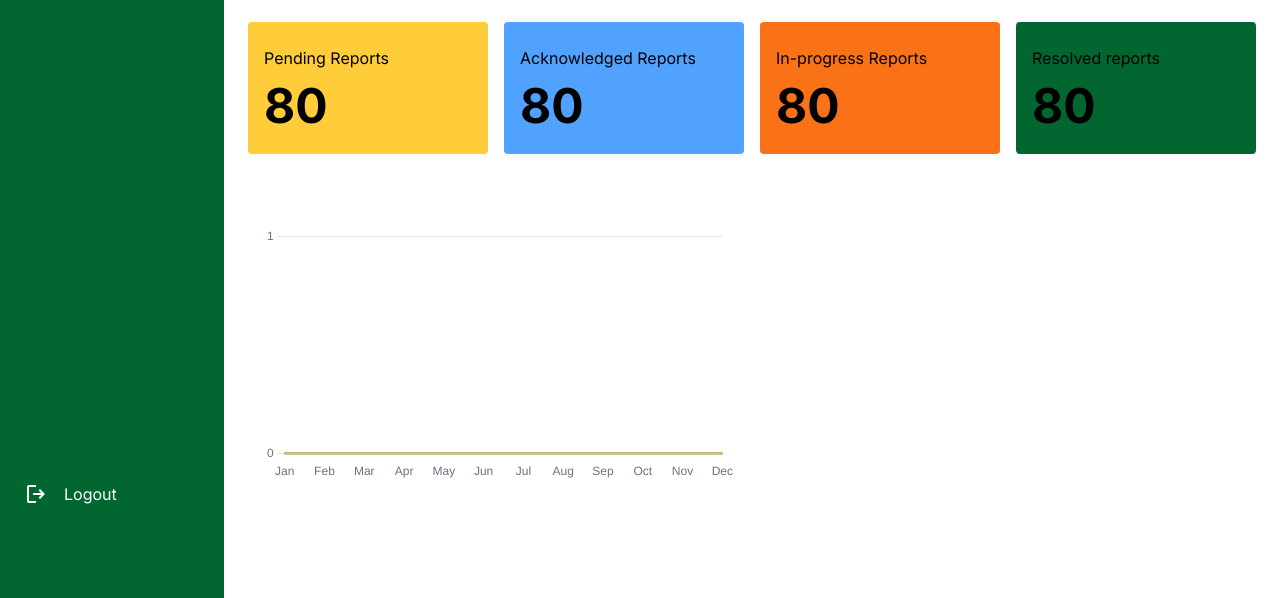
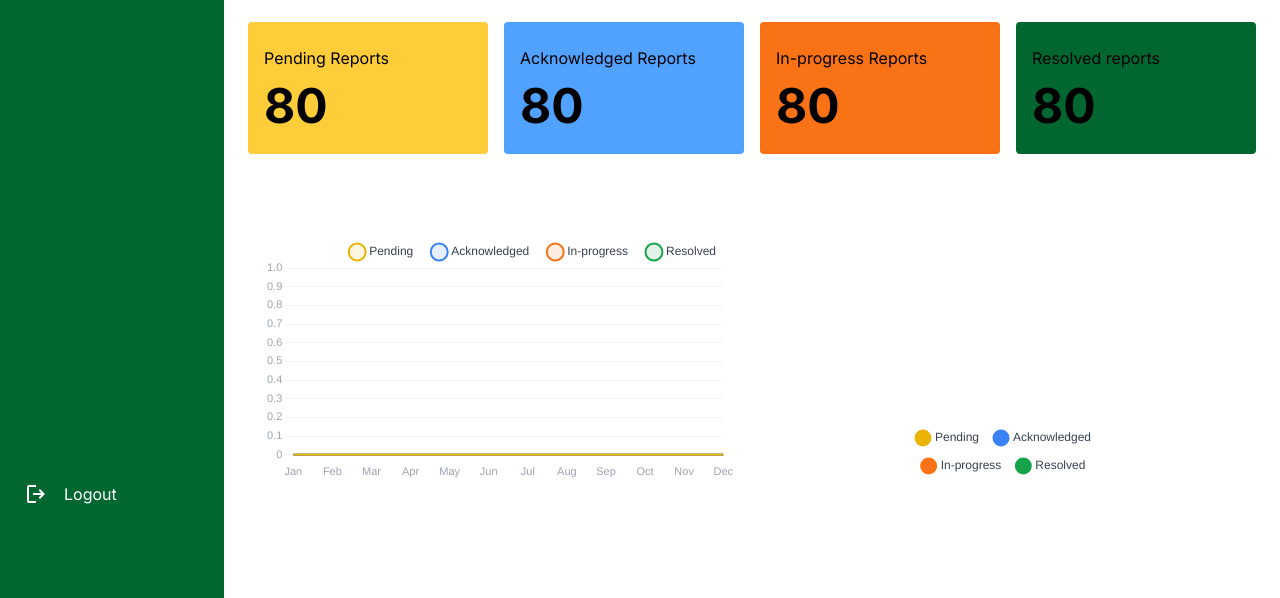
Before and after one commit to Mclakez/naijafix, a website with bundled scripts: page src/officer/officer_home.html in a window 1280 px wide. Shown: the part 202-800 px from the top of the page. Built offline with nearby package versions, Linux system fonts and the light colour scheme; no server answers.

Commit message:
Some little changes to the FE like improving the officer chart

```diff
--- a/src/admin/admin_home.html
+++ b/src/admin/admin_home.html
@@ -192,7 +192,7 @@ Officers</li>
                 <span class="mt-8 md:mt-0">Officers</span>
                 <div class="relative">
                     <button class="add-officer-btn flex gap-2 items-center justify-center py-3 px-4 pr-5 bg-green-800 rounded-full text-white"><img src="../images/add_24dp_FFFFFF_FILL0_wght400_GRAD0_opsz24 (1).svg">Add Officer</button>
-                    <form class="bg-white shadow-lg absolute top-[calc(100%+0.5rem)] right-0 w-72 px-3 py-2 pb-4 flex flex-col gap-2 rounded z-100 hidden">
+                    <form class="bg-white shadow-lg absolute top-[calc(100%+0.5rem)] right-0 w-72 px-3 py-2 pb-4 flex flex-col gap-2 rounded z-100">
                         <div class="flex  items-center justify-end my-2"><img src="/images/icon-menu-close.svg" class="w-4 officers-add-cancel-btn cursor-pointer"></div>
                         <div>
                             <label for="username" class="text-md text-bold">
--- a/src/admin/chart.js
+++ b/src/admin/chart.js
@@ -186,7 +186,6 @@ async function getMonthlyStats() {
 
         const res = await fetchWithAuth('/api/issues')
 
-
         if (!res.ok) throw new Error('Error with all issues')
         const issues = await res.json()
         await updateStatCards(issues)
--- a/src/officer/officer_chart.js
+++ b/src/officer/officer_chart.js
@@ -24,43 +24,61 @@ document.addEventListener('DOMContentLoaded', async () => {
     type: 'doughnut',
     data: {
       labels: ['Pending', 'Acknowledged', 'In-progress', 'Resolved'],
-        datasets: [
-          {
+      datasets: [{
         data: [
           monthlyStats.pending.reduce((a, b) => a + b, 0),
           monthlyStats.acknowledged.reduce((a, b) => a + b, 0),
           monthlyStats["in-progress"].reduce((a, b) => a + b, 0),
           monthlyStats.resolved.reduce((a, b) => a + b, 0)
         ],
-            backgroundColor: [
-              'yellow',
-              'blue',
-              'red',
-              'green'
-
-            ],
-            borderWidth: 0
-          }
-        ]
+        backgroundColor: ['#eab308', '#3b82f6', '#f97316', '#16a34a'],
+        borderWidth: 0,
+        hoverOffset: 8,
+        spacing: 4,
+        borderRadius: 6
+      }]
     },
-
     options: {
-        cutout: '60%',
+      cutout: '70%',
       plugins: {
         legend: {
-            display:false,
-            postion: 'bottom'
+          display: true,
+          position: 'bottom',
+          labels: {
+            usePointStyle: true,
+            pointStyle: 'circle',
+            padding: 16,
+            color: '#374151',
+            font: { size: 12 }
+          }
+        },
+        tooltip: {
+          backgroundColor: '#1f2937',
+          titleColor: '#f9fafb',
+          bodyColor: '#d1d5db',
+          padding: 10,
+          cornerRadius: 8,
+          callbacks: {
+            label: (item) => ` ${item.label}: ${item.raw}`
+          }
         }
       }
     }
   })
-
 }
 
 
 async function getLineChart() {
   const canvas = document.getElementById('multiLineChart')
   const ctx = canvas.getContext('2d');
+
+  // Gradient fills
+  const makeGradient = (color) => {
+    const gradient = ctx.createLinearGradient(0, 0, 0, 300)
+    gradient.addColorStop(0, color)
+    gradient.addColorStop(1, 'rgba(255,255,255,0)')
+    return gradient
+  }
 
   new Chart(ctx, {
     type: 'line',
@@ -70,42 +88,50 @@ async function getLineChart() {
         {
           label: 'Pending',
           data: monthlyStats.pending,
-                    borderColor: '#facc15', // Yellow
-                    backgroundColor: 'transparent',
+          borderColor: '#eab308',
+          backgroundColor: makeGradient('rgba(234,179,8,0.15)'),
           borderWidth: 2,
-                    tension: 0.4, // Smooth curves like in the image
-                    pointRadius: 0, // Hide dots
-                    pointHoverRadius: 4 // Show dots on hover
+          tension: 0.4,
+          fill: true,
+          pointRadius: 0,
+          pointHoverRadius: 5,
+          pointHoverBackgroundColor: '#eab308'
         },
         {
           label: 'Acknowledged',
           data: monthlyStats.acknowledged,
-                    borderColor: '#3b82f6', // Blue
-                    backgroundColor: 'transparent',
+          borderColor: '#3b82f6',
+          backgroundColor: makeGradient('rgba(59,130,246,0.15)'),
           borderWidth: 2,
           tension: 0.4,
+          fill: true,
           pointRadius: 0,
-                    pointHoverRadius: 4
+          pointHoverRadius: 5,
+          pointHoverBackgroundColor: '#3b82f6'
         },
         {
           label: 'In-progress',
           data: monthlyStats["in-progress"],
-                    borderColor: '#f97316', // Orange
-                    backgroundColor: 'transparent',
+          borderColor: '#f97316',
+          backgroundColor: makeGradient('rgba(249,115,22,0.15)'),
           borderWidth: 2,
           tension: 0.4,
+          fill: true,
           pointRadius: 0,
-                    pointHoverRadius: 4
+          pointHoverRadius: 5,
+          pointHoverBackgroundColor: '#f97316'
         },
         {
           label: 'Resolved',
           data: monthlyStats.resolved,
-                    borderColor: '#14b8a6', // Teal/Cyan
-                    backgroundColor: 'transparent',
+          borderColor: '#16a34a',
+          backgroundColor: makeGradient('rgba(22,163,74,0.15)'),
           borderWidth: 2,
           tension: 0.4,
+          fill: true,
           pointRadius: 0,
-                    pointHoverRadius: 4
+          pointHoverRadius: 5,
+          pointHoverBackgroundColor: '#16a34a'
         }
       ]
     },
@@ -114,54 +140,47 @@ async function getLineChart() {
       maintainAspectRatio: false,
       plugins: {
         legend: {
-                    display: false // Hide legend since you have the cards above
+          display: true,
+          position: 'top',
+          align: 'end',
+          labels: {
+            usePointStyle: true,
+            pointStyle: 'circle',
+            padding: 20,
+            color: '#374151',
+            font: { size: 12 }
+          }
         },
         tooltip: {
           mode: 'index',
           intersect: false,
+          backgroundColor: '#1f2937',
+          titleColor: '#f9fafb',
+          bodyColor: '#d1d5db',
+          padding: 12,
+          cornerRadius: 8,
+          usePointStyle: true
         }
       },
       scales: {
         y: {
           beginAtZero: true,
-                    grid: {
-                        color: '#e5e7eb', // Light gray grid lines
-                        drawBorder: false
+          grid: { color: '#f3f4f6', drawBorder: false },
+          border: { display: false },
+          ticks: { color: '#9ca3af', font: { size: 11 } }
         },
-                    border: {
-                        display: false
-                    },
-                    ticks: {
-                        color: '#6b7280', // Gray text
-                        font: {
-                            size: 12
-                        },
-                        stepSize: 5 // Increments of 5
+        x: {
+          grid: { display: false },
+          border: { display: false },
+          ticks: { color: '#9ca3af', font: { size: 11 } }
         }
       },
-                x: {
-                    grid: {
-                        display: false // Hide vertical grid lines
-                    },
-                    border: {
-                        display: false
-                    },
-                    ticks: {
-                        color: '#6b7280',
-                        font: {
-                            size: 12
+      interaction: { mode: 'nearest', axis: 'x', intersect: false }
     }
+  })
 }
-                }
-            },
-            interaction: {
-                mode: 'nearest',
-                axis: 'x',
-                intersect: false
-            }
-        }
-    });
-}
+
+
 
 
 async function getMonthlyStats(username) {
```
Lines whose indentation alone changed are shown as unchanged.
